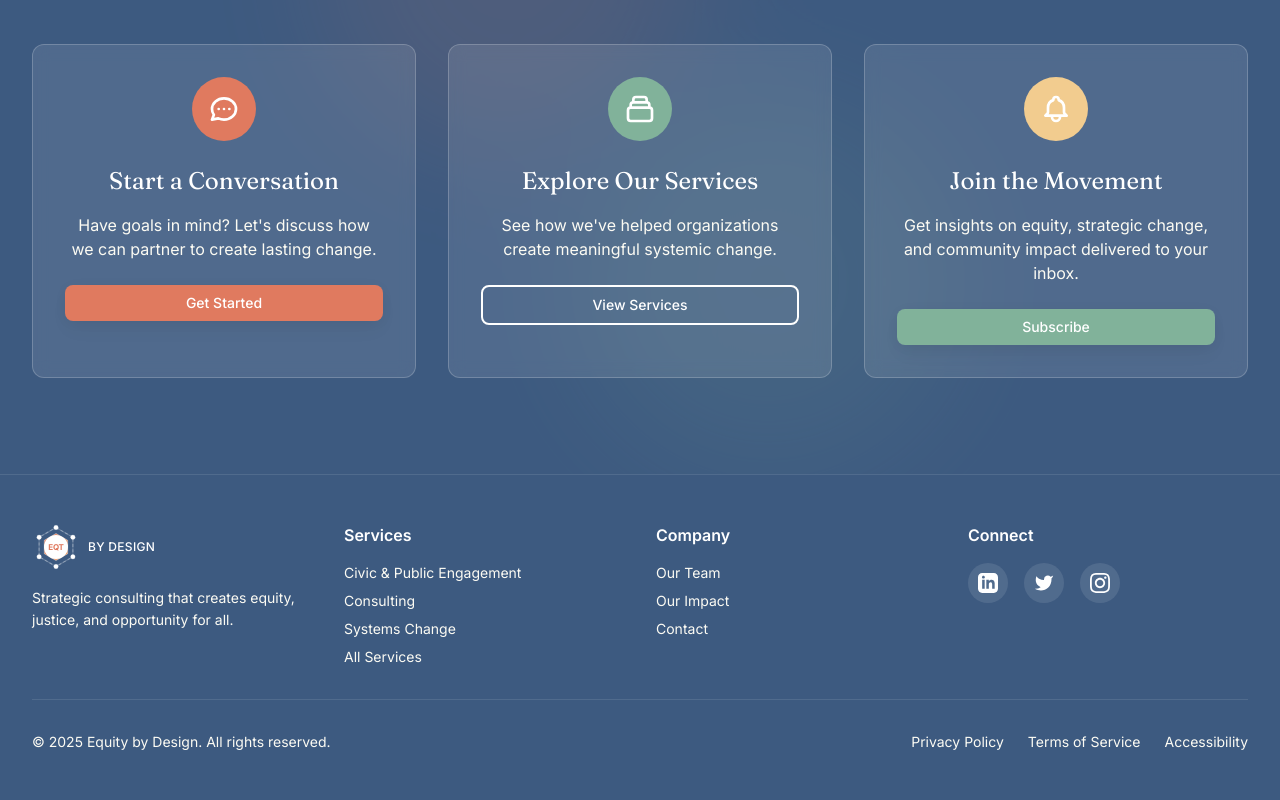
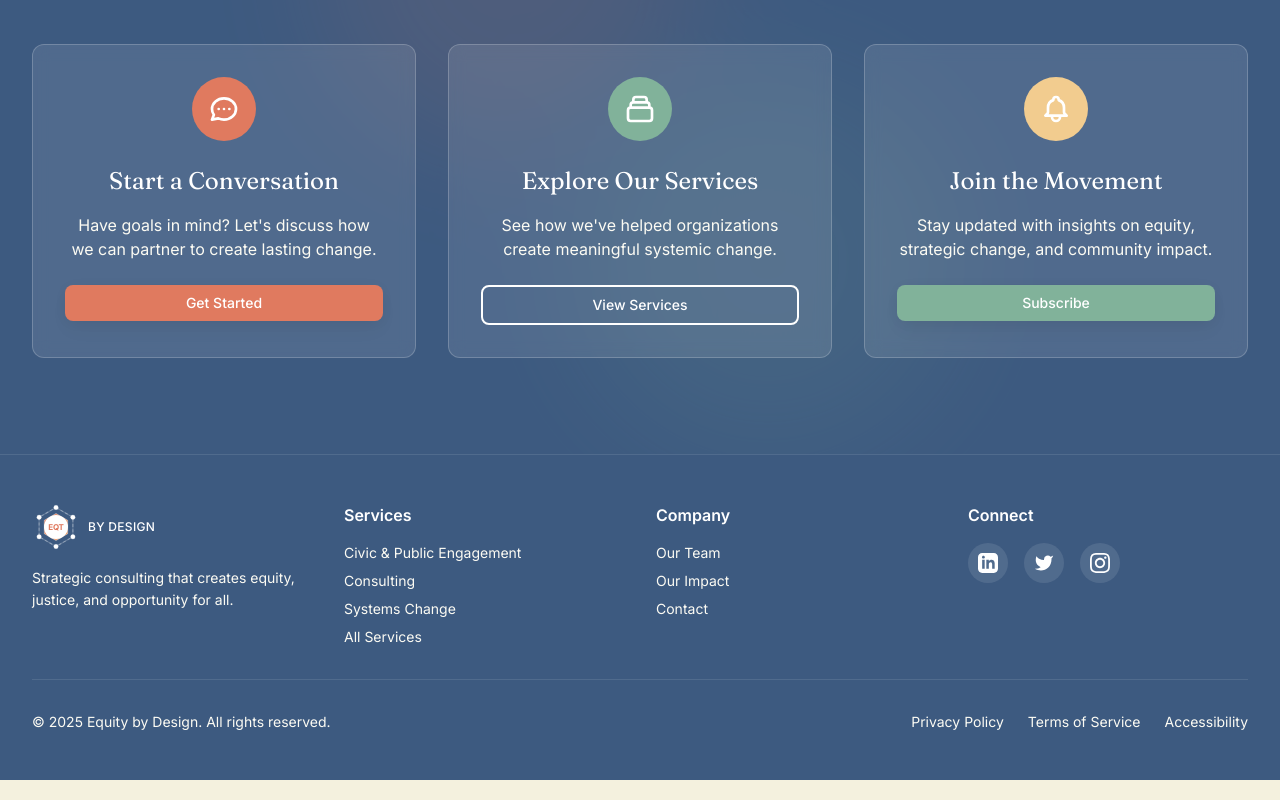
Before and after one commit to stevenalston/eqtbydesign, a Next.js app in the folder frontend/: page / in a window 1280 px wide. Shown: the part 5599-6399 px from the top of the page. Built offline with nearby package versions, Linux system fonts and the light colour scheme.

Commit message:
minor char count change

```diff
--- a/frontend/components/sections/Footer.tsx
+++ b/frontend/components/sections/Footer.tsx
@@ -142,8 +142,8 @@ export default function Footer() {
               </div>
               <h3 className="font-serif text-2xl mb-4">Join the Movement</h3>
               <p className="text-cream-100 mb-6">
-                Get insights on equity, strategic change, and community impact
-                delivered to your inbox.
+                Stay updated with insights on equity, strategic change, and
+                community impact.
               </p>
               <Button variant="secondary" size="sm" className="w-full">
                 Subscribe
```
